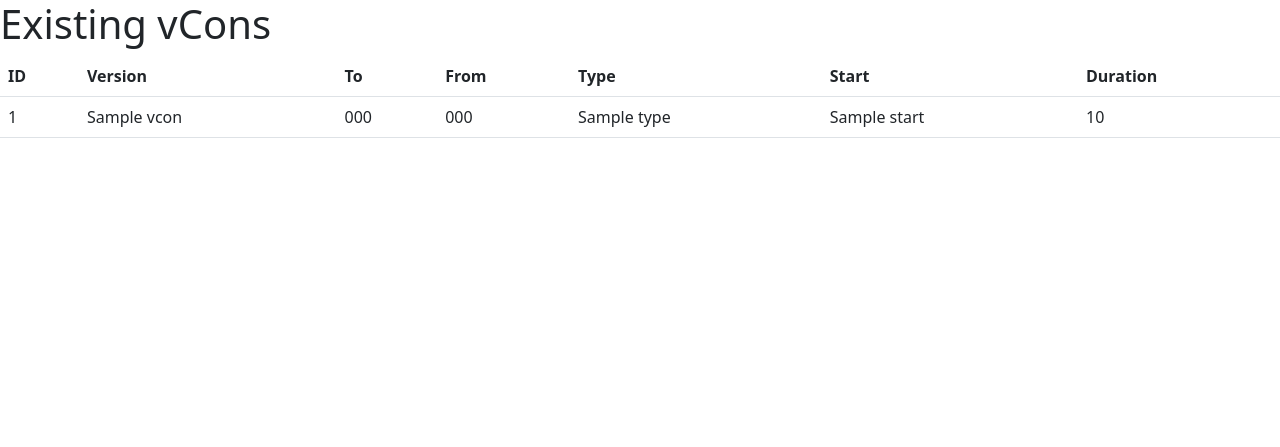
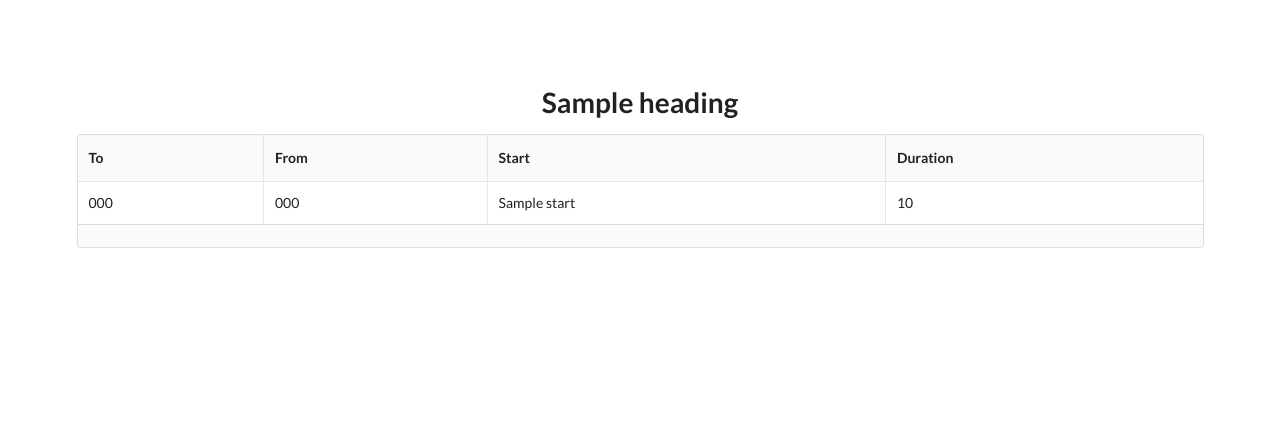
Before and after one commit to vcon-dev/vcon, a FastAPI app: template server/templates/index.html in a window 1280 px wide. Shown: the top 447 px of the page. Before the commit the page ends 138 px from the top, so only its background shows below. Run offline with FastAPI, Linux system fonts and the light colour scheme; the template is opened without the code that fills it: most values are stand-ins (such as "Sample title", 1, 10 or a date in 2020); parts of the project's set-up code (start-up, migrations or seed data) failed here and were passed over.

Commit message:
Jinja table to view vCons

```diff
--- a/server/conserver.py
+++ b/server/conserver.py
@@ -73,7 +73,6 @@
 @app.get("/", response_class=HTMLResponse)
 async def homepage(request: Request):
     vcons = await db["vcons"].find().to_list(20)
-    print(vcons[0].keys())
     return templates.TemplateResponse("index.html", {"request": request, "vCons": vcons})
 
 
--- a/server/requirements.txt
+++ b/server/requirements.txt
@@ -23,6 +23,6 @@
 sniffio==1.2.0
 starlette==0.13.6
 toml==0.10.2
-typed-ast==1.4.1
+typed-ast==1.5.4
 typing-extensions==3.7.4.3
 uvicorn==0.12.3
--- a/server/templates/index.html
+++ b/server/templates/index.html
@@ -6,40 +6,53 @@
     <meta name="viewport" content="width=device-width, initial-scale=1">
 
     <!-- Bootstrap CSS -->
-    <link href="https://cdn.jsdelivr.net/npm/bootstrap@5.0.2/dist/css/bootstrap.min.css" rel="stylesheet" integrity="sha384-EVSTQN3/azprG1Anm3QDgpJLIm9Nao0Yz1ztcQTwFspd3yD65VohhpuuCOmLASjC" crossorigin="anonymous">
     <title>Hello, world!</title>
+    <meta charset="UTF-8" />
+    <meta name="viewport" content="width=device-width, initial-scale=1.0" />
+    <meta http-equiv="X-UA-Compatible" content="ie=edge" />
+    <title>Conserver</title>
+
+    <link
+      rel="stylesheet"
+      href="https://cdn.jsdelivr.net/npm/semantic-ui@2.4.2/dist/semantic.min.css"
+    />
+    <style>
+      h1.ui.center.header {
+        margin-top: 3em;
+      }
+    </style>
+
   </head>
   <body>
-    <h1>Existing vCons</h1>
-    <table class="table">
+    <main id="main">
+      <h1 class="ui center aligned header">{{ heading }}</h1>
+      <div class="ui container">
+        <table class="ui celled table">
+          <thead>
             <tr>
-            <th>ID</th>
-            <th>Version</th>
               <th>To</th>
               <th>From</th>
-            <th>Type</th>
               <th>Start</th>
               <th>Duration</th>
             </tr>
+          </thead>
+          <tbody>
             {% for vcon in vCons %}
               <tr>
-          <td>{{ vcon._id }}</td>
-          <td>{{ vcon.vcon }}</td>
-          <td>
-            {{ vcon.parties[0]['tel'] }}
-          </td>
-          <td>
-            {{ vcon.parties[1]['tel'] }}
-          </td>
-            <td>{{ vcon.dialog[0].type }}</td>
+                <td>{{ vcon.parties[0]['tel'] }}</td>
+                <td>{{ vcon.parties[1]['tel'] }}</td>
                 <td>{{ vcon.dialog[0].start }}</td>
                 <td>{{ vcon.dialog[0].duration }}</td>
               </tr>
             {% endfor %}
+          </tbody>
+          <tfoot>
+            <tr>
+              <th colspan="6"></th>
+            </tr>
+          </tfoot>
         </table>
-    <script src="https://cdn.jsdelivr.net/npm/bootstrap@5.0.2/dist/js/bootstrap.bundle.min.js" integrity="sha384-MrcW6ZMFYlzcLA8Nl+NtUVF0sA7MsXsP1UyJoMp4YLEuNSfAP+JcXn/tWtIaxVXM" crossorigin="anonymous"></script>
-    <script>
-      console.log("Hello", {{vCons}})
-    </script>
+      </div>
+    </main>
   </body>
 </html>
```
Lines whose indentation alone changed are shown as unchanged.
